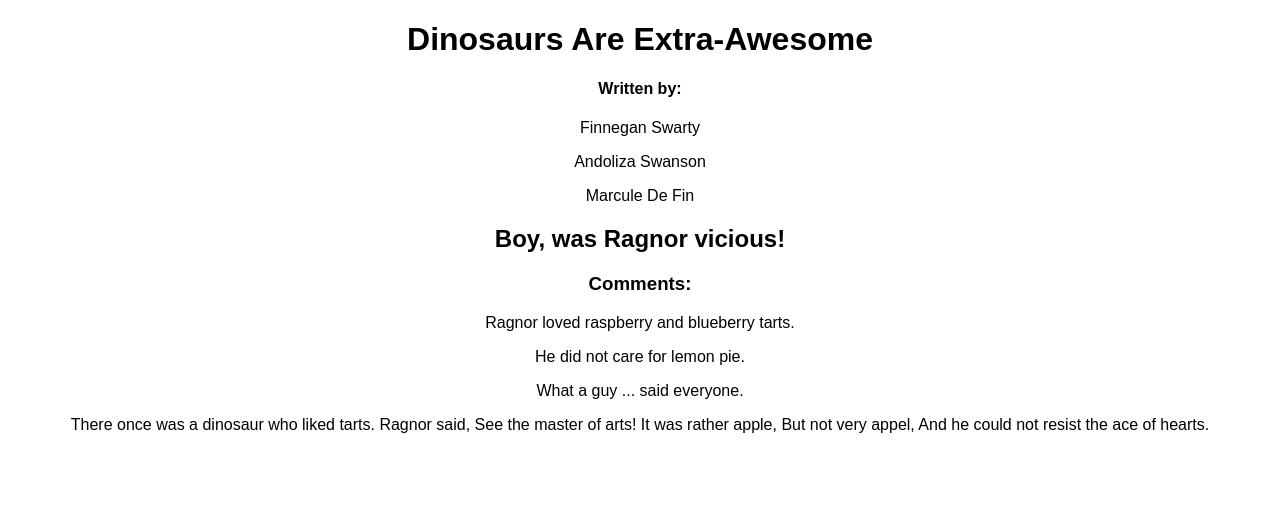
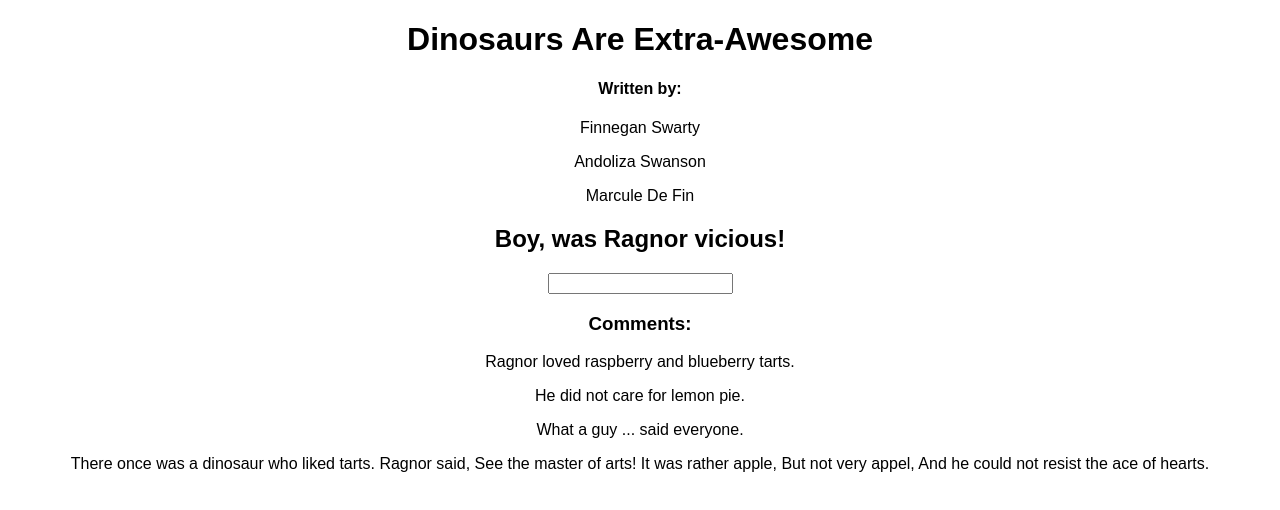
Before and after one commit to hannan-emily/blog-react, a React (Create React App) app: page / in a window 1280 px wide. Shown: the top 510 px of the page. Built offline with nearby package versions, Linux system fonts and the light colour scheme.

Commit message:
new input submit for body

```diff
--- a/src/App.js
+++ b/src/App.js
@@ -5,9 +5,26 @@
 import Author from './Author';
 
 class Post extends Component {
+
+  constructor(props) {
+      super()
+      this.state = {
+        body: props.body
+      }
+      this.handleChange = this.handleChange.bind(this);
+  }
+
+
+
+  handleChange(e) {
+    this.setState({
+      body: e.target.value
+    })
+  }
+
   render() {
 
-    const {title, author, body, comments, authors} = this.props
+    const {title, author, body, comments, authors } = this.props
 
     let allComments = [
       <Comment ragnor={comments[0]}/>,
@@ -31,7 +48,13 @@
 
         </header>
 
-        <h2>{body}</h2>
+        <h2>{this.state.body}</h2>
+
+
+
+        <input type='text' value={this.state.value} onChange={this.handleChange} />
+
+
         <h3>Comments:</h3>
         {allComments}
 
```
